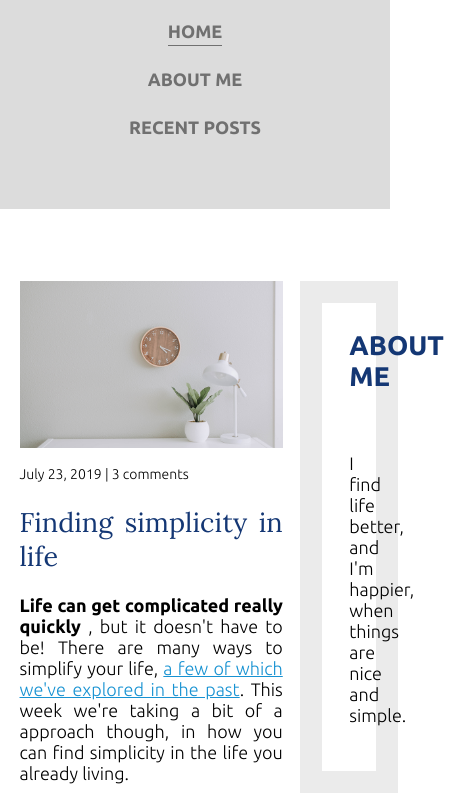
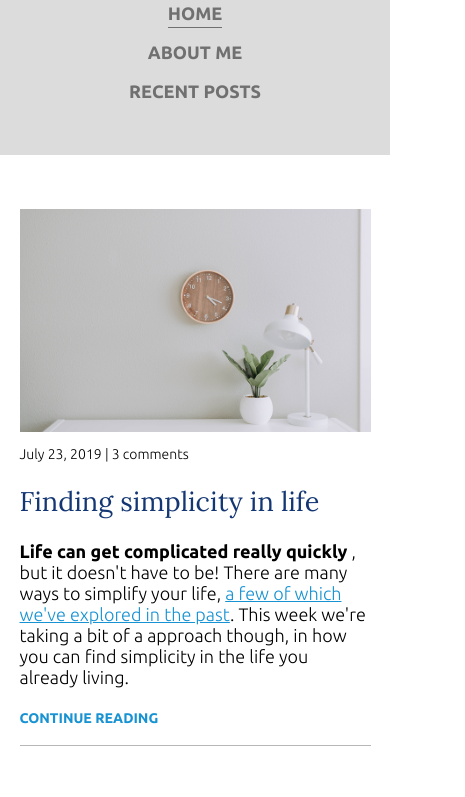
Before and after one commit to bachiito/Simple-Life, a plain HTML site: page index.html in a window 390 px wide. Shown: the part 129-926 px from the top of the page, 465 px wide, since content can reach past the window. Drawn offline with Linux system fonts and the light colour scheme.

Commit message:
mobile first approach taken

```diff
--- a/css/style.css
+++ b/css/style.css
@@ -4,10 +4,14 @@
 
 body {
   margin: 0;
-  text-align: justify;
   font-weight: 300;
   font-size: 1.125rem;
   font-family: "Ubuntu", sans-serif;
+}
+
+img {
+  display: block;
+  max-width: 100%;
 }
 
 /* ==========
@@ -92,58 +96,32 @@ strong {
   margin: 0 auto;
 }
 
-.container-nav {
+.container-flex {
   display: flex;
-  justify-content: space-between;
-}
-
-.container-articles {
-  display: flex;
-  justify-content: space-between;
-  align-items: flex-start;
+  flex-direction: column;
 }
 
 header {
-  padding: 3em 0;
+  padding: 2em 0;
+  text-align: center;
   background-color: gainsboro;
 }
 
 main {
-  margin: 4em 0;
-}
-
-img {
-  width: 100%;
-}
-
-.main-content {
-  width: 75%;
+  margin: 3em 0;
 }
 
 .side-article {
-  display: flex;
-  justify-content: space-between;
   margin-top: 3em;
-}
-
-.side-article-img-container {
-  width: 35%;
-}
-
-.side-article-text {
-  width: 60%;
 }
 
 .side-article-text h2 {
   margin: 0;
 }
 
-.sidebar {
-  width: 20%;
-}
-
 .big-border {
   padding: 1.5em;
+  margin-top: 2.8125em;
   border: 1.25em solid #ebebeb;
 }
 
@@ -151,17 +129,13 @@ img {
   margin-top: 0;
 }
 
-.recent-posts {
-  margin-top: 2.8125em;
-}
-
 .post + .post {
   margin-top: 1.5em;
 }
 
 .border-bottom-separator {
+  padding-bottom: 1em;
   border-bottom: 1px solid rgba(112, 112, 112, 0.5);
-  padding-bottom: 1em;
 }
 
 footer {
@@ -175,8 +149,10 @@ footer {
 
 nav ul {
   display: flex;
-  gap: 3em;
+  flex-direction: column;
+  gap: 1em;
   list-style: none;
+  margin-top: 2em;
   padding: 0;
 }
 
@@ -205,22 +181,5 @@ nav a:focus {
   MEDIA QUERIES
 ========== */
 
-@media (max-width: 675px) {
-  .container-nav {
-    flex-direction: column;
-  }
-
-  .site-title {
-    margin-bottom: 1em;
-  }
-
-  header {
-    text-align: center;
-  }
-
-  nav ul {
-    flex-direction: column;
-    align-items: center;
-    gap: 1.5em;
-  }
+@media (min-width: 675px) {
 }
--- a/index.html
+++ b/index.html
@@ -15,7 +15,7 @@
 
   <body>
     <header>
-      <div class="container container-nav">
+      <div class="container container-flex">
         <div class="site-title">
           <h1>Living the simple life</h1>
           <p class="subtitle">A blog explaining minimalism in life</p>
@@ -31,7 +31,7 @@
     </header>
 
     <main>
-      <div class="container container-articles">
+      <div class="container container-flex">
         <div class="main-content">
           <article class="main-article border-bottom-separator">
             <img src="images/life.jpg" alt="minimalist decoration" />
```
